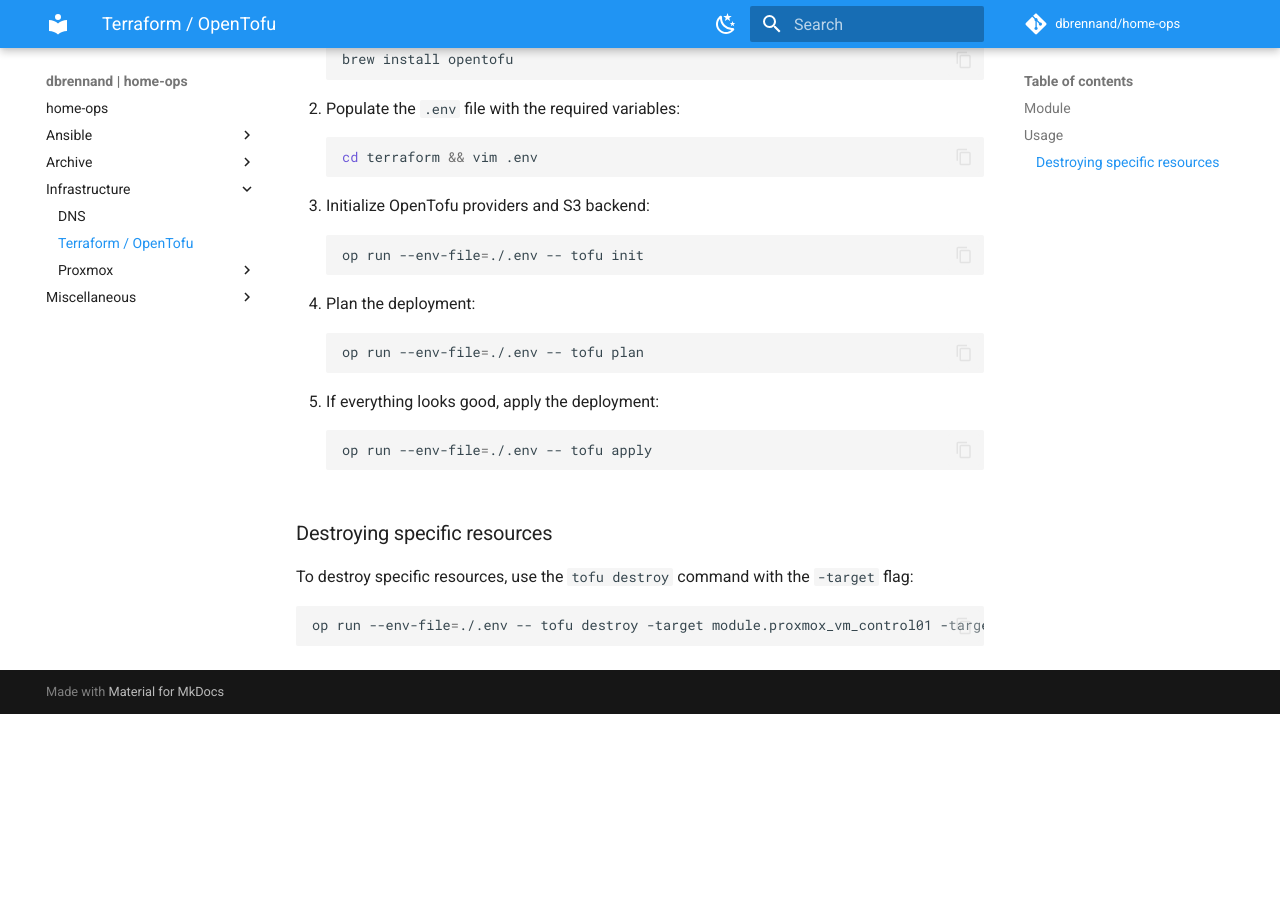
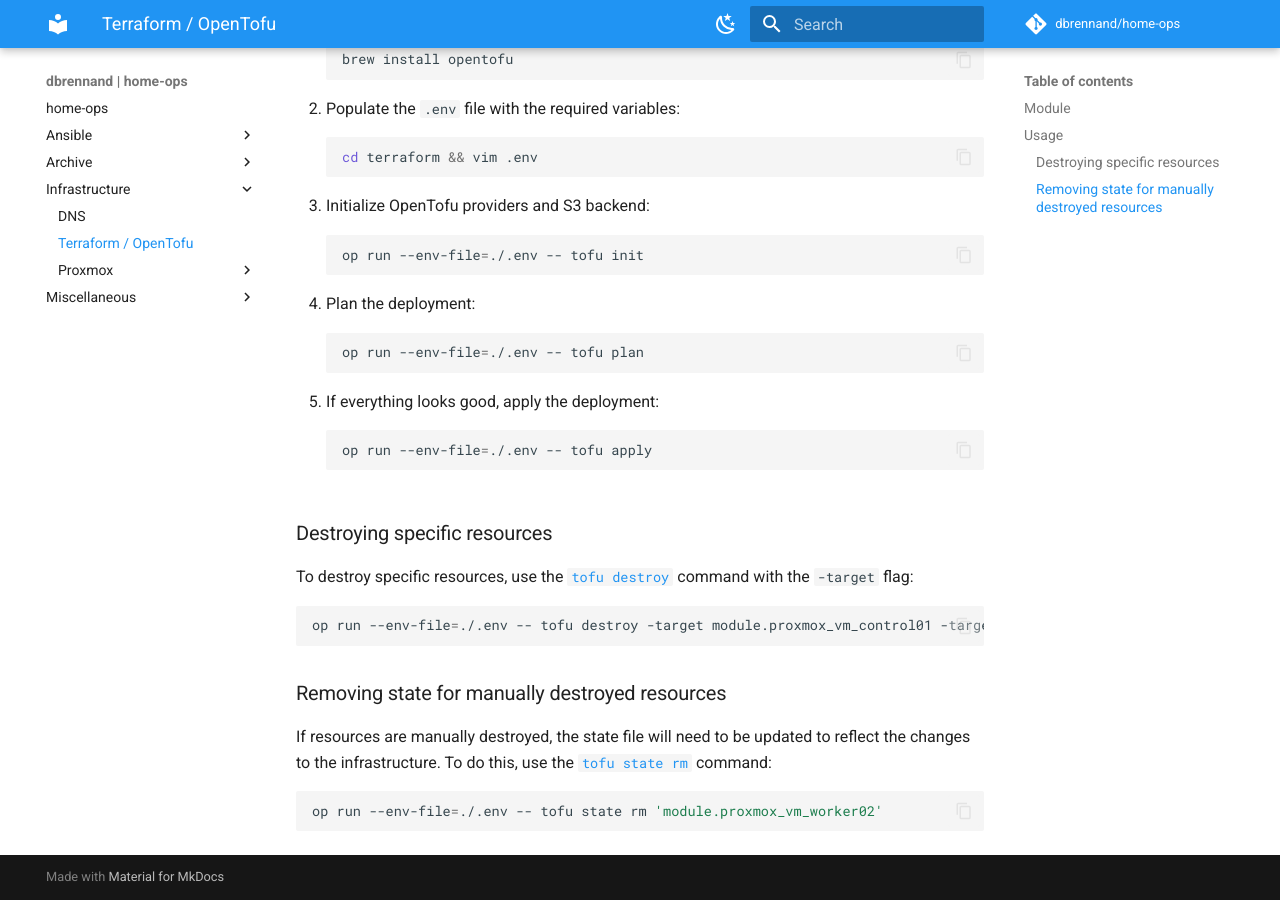
Before and after one commit to dbrennand/home-ops, an MkDocs documentation site: the page built from docs/infrastructure/terraform.md, in a window 1280 px wide and 900 px high, scrolled down 565 px. Built offline with MkDocs 1.6.1 and Material for MkDocs 9.7.7, drawn with Linux system fonts in a browser that asks for light colours; comment, search, counter and statistics services are not loaded; before the commit the page ends 1279 px from its top, so only the background shows below that; some of the changed text lies outside the part shown.

Commit message:
docs: how to remove state for manually destroyed resources

````diff
--- a/docs/infrastructure/terraform.md
+++ b/docs/infrastructure/terraform.md
@@ -4,8 +4,8 @@
 
 Resources located in [`terraform`](https://github.com/dbrennand/home-ops/tree/dev/terraform/) are used to manage:
 
-- Proxmox VMs
-- Pi-hole DNS records
+- Proxmox VMs.
+- Pi-hole DNS records.
 
 ## Module
 
@@ -45,8 +45,16 @@
 
 ### Destroying specific resources
 
-To destroy specific resources, use the `tofu destroy` command with the `-target` flag:
+To destroy specific resources, use the [`tofu destroy`](https://opentofu.org/docs/cli/commands/destroy/) command with the `-target` flag:
 
 ```bash
 op run --env-file=./.env -- tofu destroy -target module.proxmox_vm_control01 -target module.proxmox_vm_worker01 -target module.proxmox_vm_worker02
 ```
+
+### Removing state for manually destroyed resources
+
+If resources are manually destroyed, the state file will need to be updated to reflect the changes to the infrastructure. To do this, use the [`tofu state rm`](https://opentofu.org/docs/v1.6/cli/commands/state/rm/) command:
+
+```bash
+op run --env-file=./.env -- tofu state rm 'module.proxmox_vm_worker02'
+```
````
